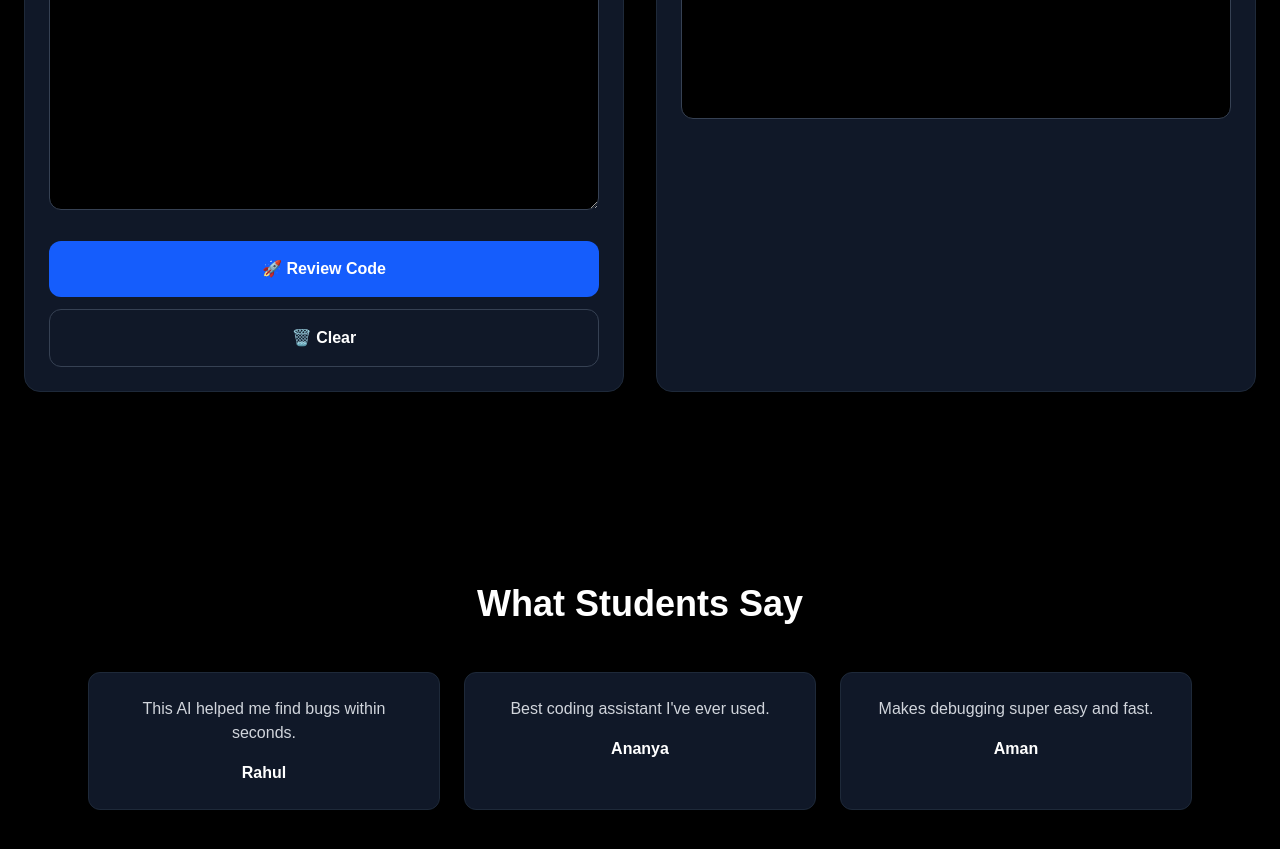
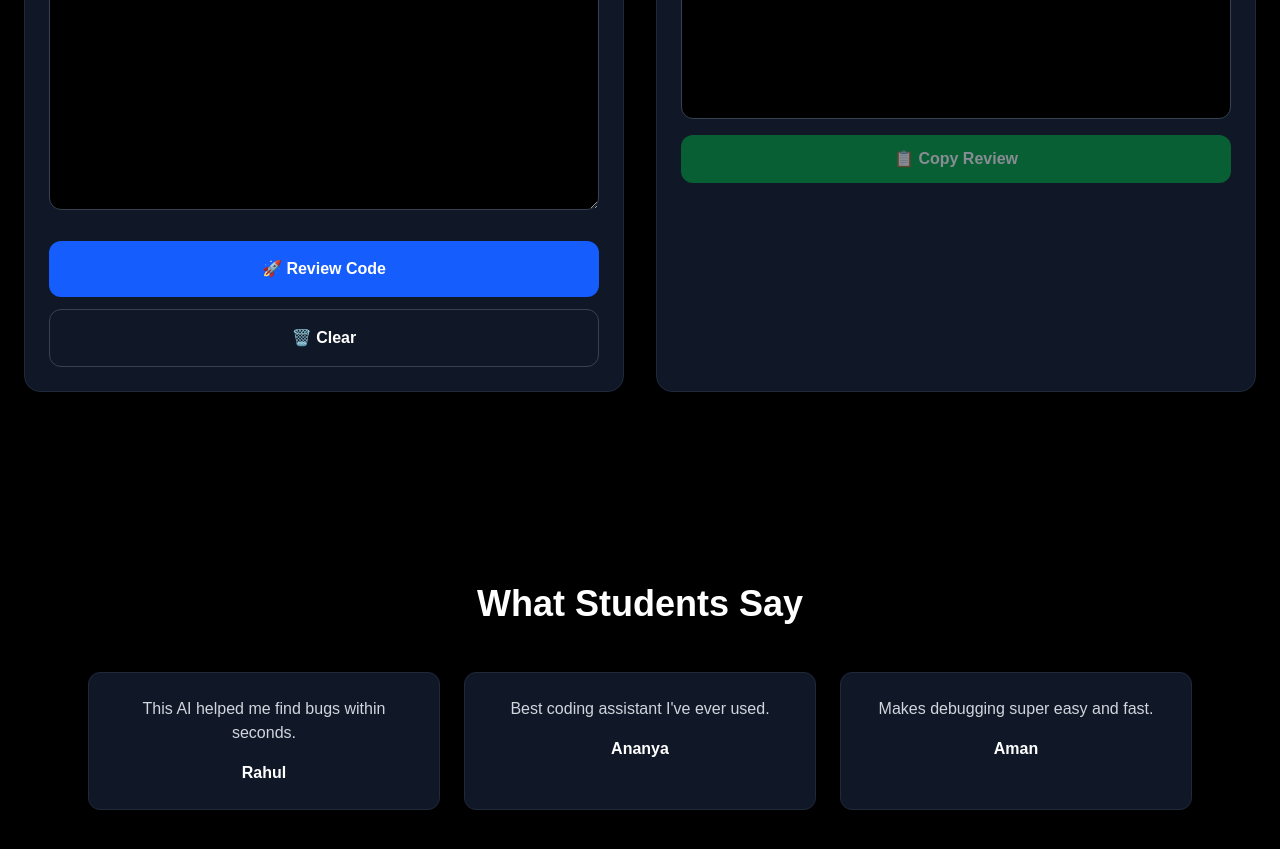
Before and after one commit to Ramit-code001/codementor-ai, a Next.js app: page / in a window 1280 px wide. Shown: the part 2460-3309 px from the top of the page. Built offline with nearby package versions, Linux system fonts and the light colour scheme.

Commit message:
feat: add copy review functionality

```diff
--- a/app/CodeReview.tsx
+++ b/app/CodeReview.tsx
@@ -7,6 +7,7 @@ export default function CodeReview() {
   const [code, setCode] = useState("");
   const [review, setReview] = useState("");
   const [loading, setLoading] = useState(false);
+  const [copied, setCopied] = useState(false);
 
   const handleReview = async () => {
     if (!code.trim()) {
@@ -38,9 +39,9 @@ export default function CodeReview() {
       }
 
       setReview(data.review);
-      setLoading(false);
     } catch (error) {
       setReview("❌ Failed to connect to AI.");
+    } finally {
       setLoading(false);
     }
   };
@@ -48,6 +49,22 @@ export default function CodeReview() {
   const handleClear = () => {
     setCode("");
     setReview("");
+    setCopied(false);
+  };
+
+  const handleCopy = async () => {
+    if (!review) return;
+
+    try {
+      await navigator.clipboard.writeText(review);
+      setCopied(true);
+
+      setTimeout(() => {
+        setCopied(false);
+      }, 2000);
+    } catch {
+      alert("Failed to copy review.");
+    }
   };
 
   return (
@@ -130,6 +147,14 @@ export default function CodeReview() {
               {review || "AI response will appear here..."}
             </div>
 
+            <button
+              onClick={handleCopy}
+              disabled={!review}
+              className="mt-4 w-full rounded-xl bg-green-600 py-3 font-semibold hover:bg-green-700 transition disabled:opacity-50 disabled:cursor-not-allowed"
+            >
+              {copied ? "✅ Copied!" : "📋 Copy Review"}
+            </button>
+
           </div>
 
         </div>
```
